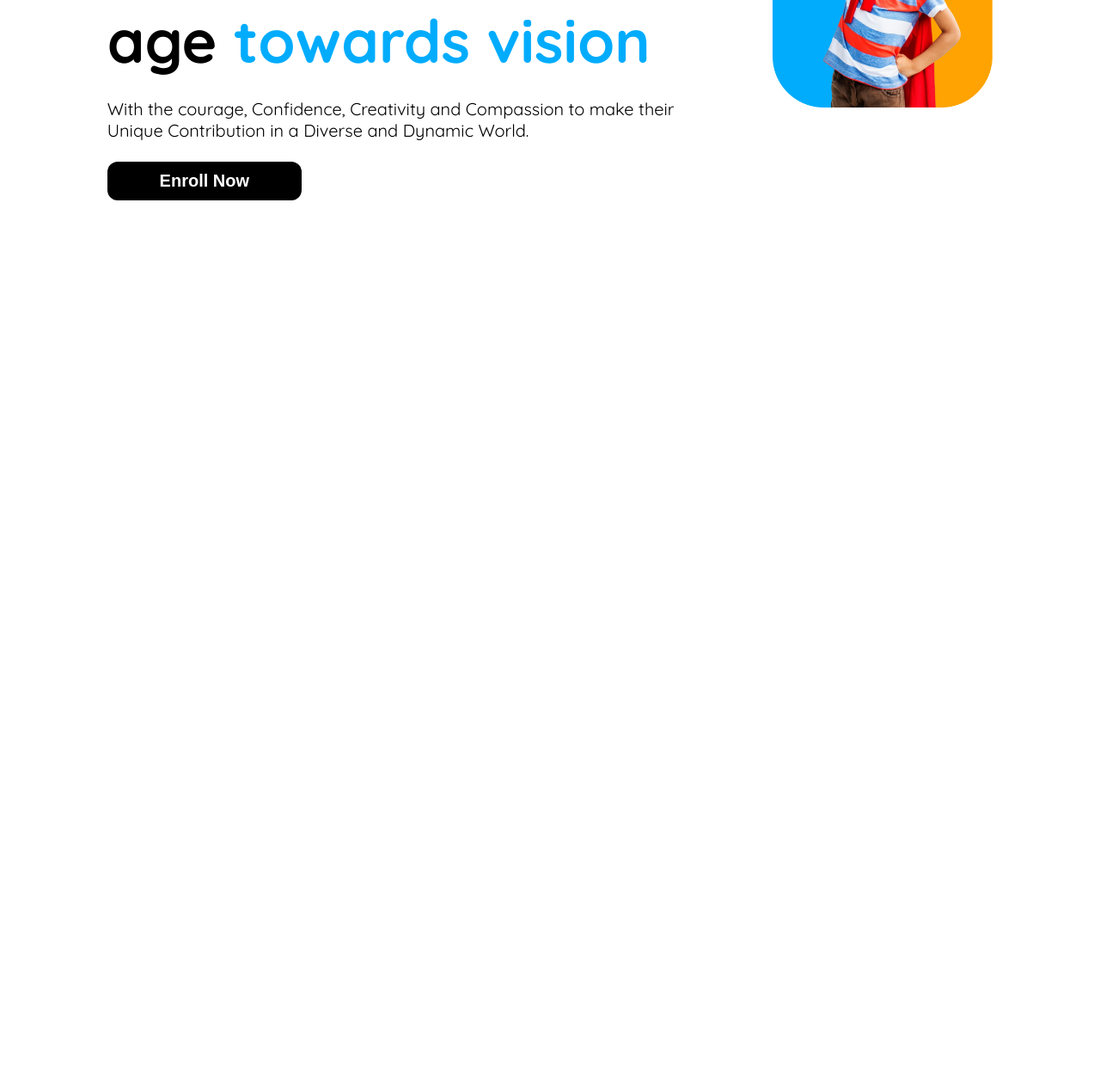
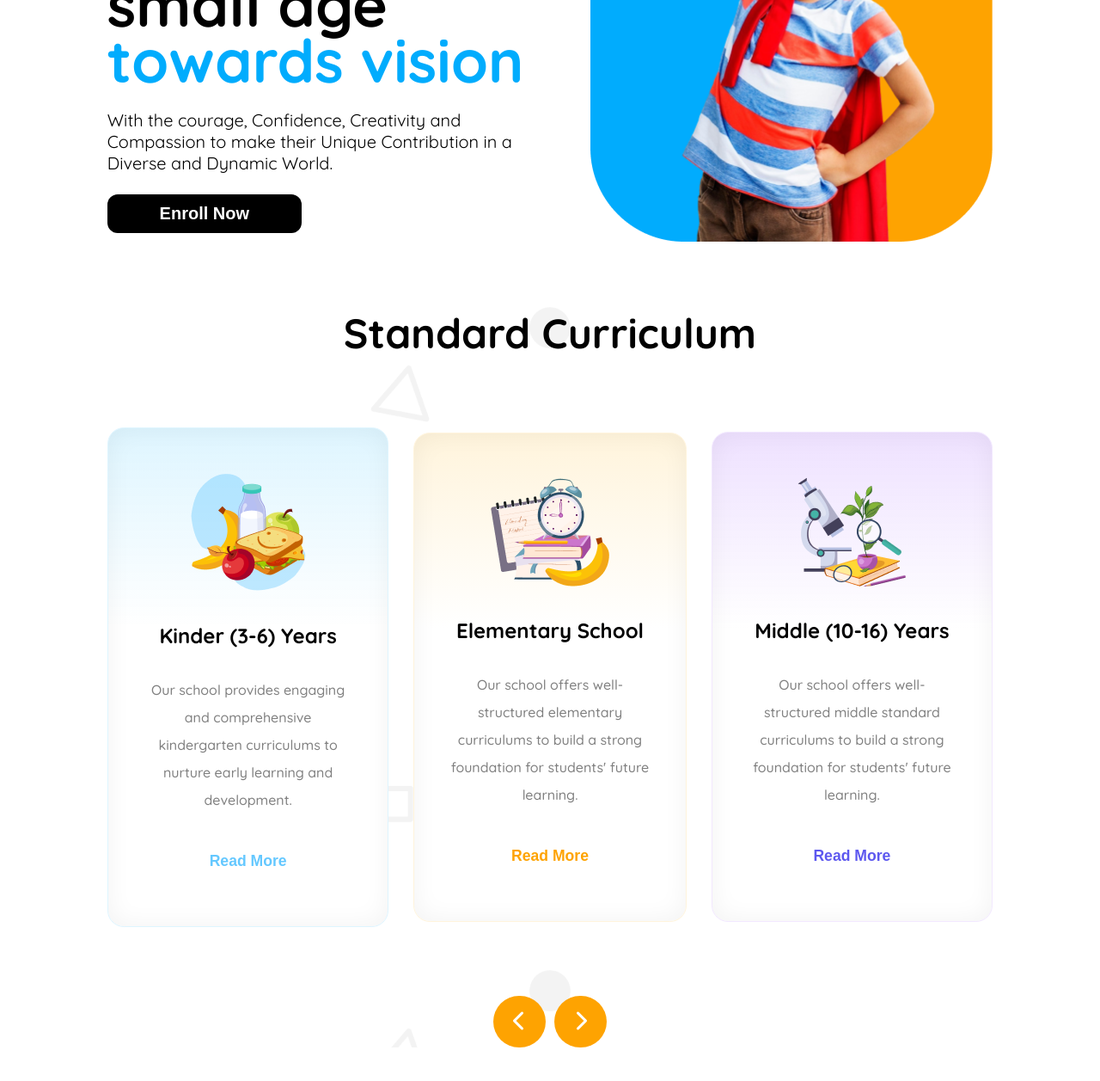
Before and after one commit to SajidSojib/Kids-School, a plain HTML site: page index.html in a window 1280 px wide. Shown: the part 379-1636 px from the top of the page at 86% size. Before the commit the page ends 800 px from the top, so only its background shows below. Drawn offline with Linux system fonts and the light colour scheme.

Commit message:
standard curriculum part for dextop completed

```diff
--- a/index.html
+++ b/index.html
@@ -34,8 +34,7 @@
     <main>
         <section class="banner mwidth">
             <div class="sec-info">
-                <div class="sec-title"><h1><span class="c-orange">Empowering</span>
-                <br>students from small age <span style="color: rgb(1, 172, 253);">towards vision</span></h1></div>
+                <div class="sec-title"><h1><span class="c-orange">Empowering</span> students from small age <span style="color: rgb(1, 172, 253);">towards vision</span></h1></div>
                 <div class="sec-description"><p>With the courage, Confidence, Creativity and Compassion to make their Unique Contribution in a Diverse and Dynamic World.</p></div>
                 <button class="btn-primary">Enroll Now</button>
             </div>
@@ -43,23 +42,34 @@
                 <img src="assets/hero-kids.png" alt="">
             </div>
         </section>
-        <section class="standard">
-            <h1 class="shared-title"></h1>
+        <section class="standard mwidth">
+            <h1 class="shared-title">Standard Curriculum</h1>
             <div class="cards">
-                <div class="card">
-                    <img src="" alt="">
-                    <div class="card-name"></div>
-                    <div class="shared-description"></div>
+                <div class="card kinder">
+                    <img src="assets/kinder.png" alt="">
+                    <div class="card-name">Kinder (3-6) Years</div>
+                    <p class="shared-description">Our school provides engaging and comprehensive kindergarten curriculums to nurture early learning and development.</p>
+                    <button class="card-btn">Read More</button>
                 </div>
-                <div class="card">
-                    <img src="" alt="">
-                    <div class="card-name"></div>
-                    <div class="shared-description"></div>
+                <div class="card elementary">
+                    <img src="assets/elementary.png" alt="">
+                    <div class="card-name">Elementary School</div>
+                    <p class="shared-description">Our school offers well-structured elementary curriculums to build a strong foundation for students' future learning.</p>
+                    <button class="card-btn">Read More</button>
                 </div>
-                <div class="card">
-                    <img src="" alt="">
-                    <div class="card-name"></div>
-                    <div class="shared-description"></div>
+                <div class="card middle">
+                    <img src="assets/middle.png" alt="">
+                    <div class="card-name">Middle (10-16) Years</div>
+                    <p class="shared-description">Our school offers well-structured middle standard curriculums to build a strong foundation for students' future learning.</p>
+                    <button class="card-btn">Read More</button>
+                </div>
+            </div>
+            <div class="slide">
+                <div>
+                    <button><i class="fa-solid fa-chevron-left"></i></button>
+                </div>
+                <div>
+                    <button><i class="fa-solid fa-chevron-right"></i></button>
                 </div>
             </div>
         </section>
--- a/style.css
+++ b/style.css
@@ -31,6 +31,17 @@
     border: none;
     background-color: black;
     cursor: pointer;
+}
+.shared-title{
+    font-size: 3rem;
+    font-weight: bold;
+    text-align: center;
+}
+.shared-description{
+    font-size: 1rem;
+    font-weight: 500;
+    color: #808080;
+    line-height: 2rem;
 }
 
 
@@ -100,7 +111,12 @@ nav a{
     font-size: 1.25rem;
     margin-bottom: 1.5rem;
 }
+.sec-info{
+    width: 50%;
+}
 .sec-title{
+    text-align: top;
+    line-height: 140%;
     font-size: 2.9rem;
     font-weight: bold;
     padding-bottom: 0;
@@ -108,6 +124,81 @@ nav a{
 }
 .banner img{
     width: 100%;
+}
+
+/* standard curriculum style */
+.standard{
+    background-image: url(assets/bg.png);
+}
+.standard h1{
+    margin-top: 4.5rem;
+}
+.cards{
+    display: flex;
+    justify-content: space-between;
+    align-items: center;
+    margin-top: 5rem;
+    gap: 1.8rem;
+}
+.card{
+    text-align: center;
+    box-shadow: inset 0px 0px 28.3px 0.94px rgba(0, 0, 0, 0.05);
+    border-radius: 1.2rem;
+    padding: 3.25rem 2.5rem;
+    margin-bottom: 5rem;
+}
+.kinder{
+    background: linear-gradient(180.00deg, rgb(222, 245, 255),rgba(255, 255, 255, 0) 40%),rgb(255, 255, 255);
+    border: 0.94px solid rgb(222, 245, 255);
+}
+.elementary{
+    background: linear-gradient(180.00deg, rgb(255, 244, 220),rgba(255, 255, 255, 0) 40%),rgb(255, 255, 255);
+    border: 0.94px solid rgb(255, 244, 220);
+}
+.middle{
+    background: linear-gradient(180.00deg, rgb(238, 225, 255),rgba(255, 255, 255, 0) 40%),rgb(255, 255, 255);
+    border: 0.94px solid rgb(242, 232, 255);
+}
+.card-name{
+    font-size: 1.5rem;
+    font-weight: bold;
+    margin: 2rem 0;
+}
+.card-btn{
+    margin: 2rem 0 0;
+    padding: 0.8rem 1.8rem;
+    border-radius: 0.5rem;
+    background-color: white;
+    border: none;
+    font-weight: 700;
+    font-size: 1.1rem;
+    cursor: pointer;
+}
+.kinder .card-btn{
+    color: #64C8FF;
+}
+.elementary .card-btn{
+    color: rgb(254, 163, 1);
+}
+.middle .card-btn{
+    color: rgb(93, 88, 239);
+}
+.slide{
+    display: flex;
+    justify-content: center;
+    align-items: center;
+    gap: 10px;
+    margin-bottom: 3.75rem;
+}
+.slide button{
+    width: 3.8rem;
+    height: 3.8rem;
+    border-radius: 50%;
+    background-color: rgb(254, 163, 1);
+    color: white;
+    border: none;
+    font-size: 1.5rem;
+    cursor: pointer;
 }
 
 
```
